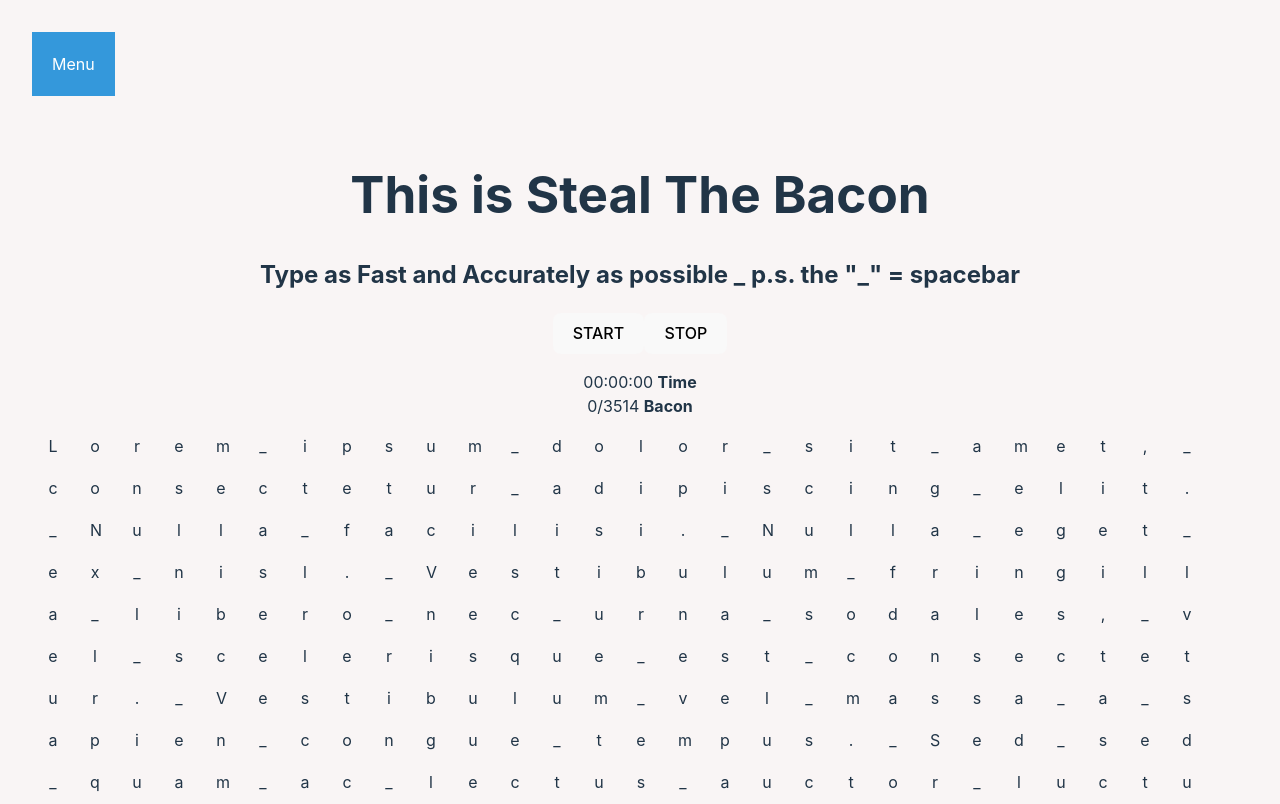
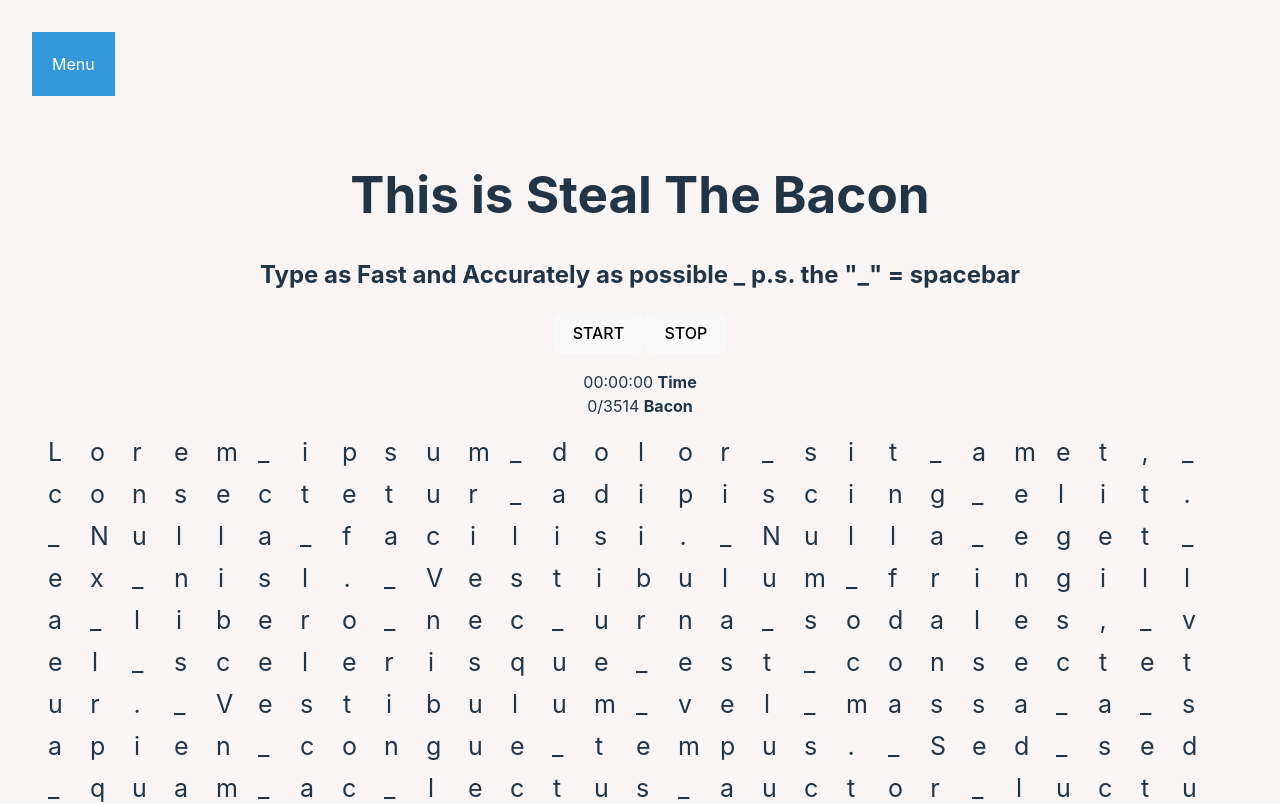
Before and after one commit to TamashiiD/TiaFae, a React (Vite) app: page /stealthebacon in a window 1280 px wide. Shown: the top 804 px of the page. Built offline with nearby package versions, Linux system fonts and the light colour scheme.

Commit message:
font size 25px

```diff
--- a/src/components/stealthebacon/lorumipsum.jsx
+++ b/src/components/stealthebacon/lorumipsum.jsx
@@ -132,6 +132,7 @@ export default function Lorum() {
                                 height: "10px",
                                 padding: "1rem",
                                 backgroundColor: backgroundColor[index],
+                                fontSize:"25px"
                             }}
                         >
                             {char === " " && "_"}
```
